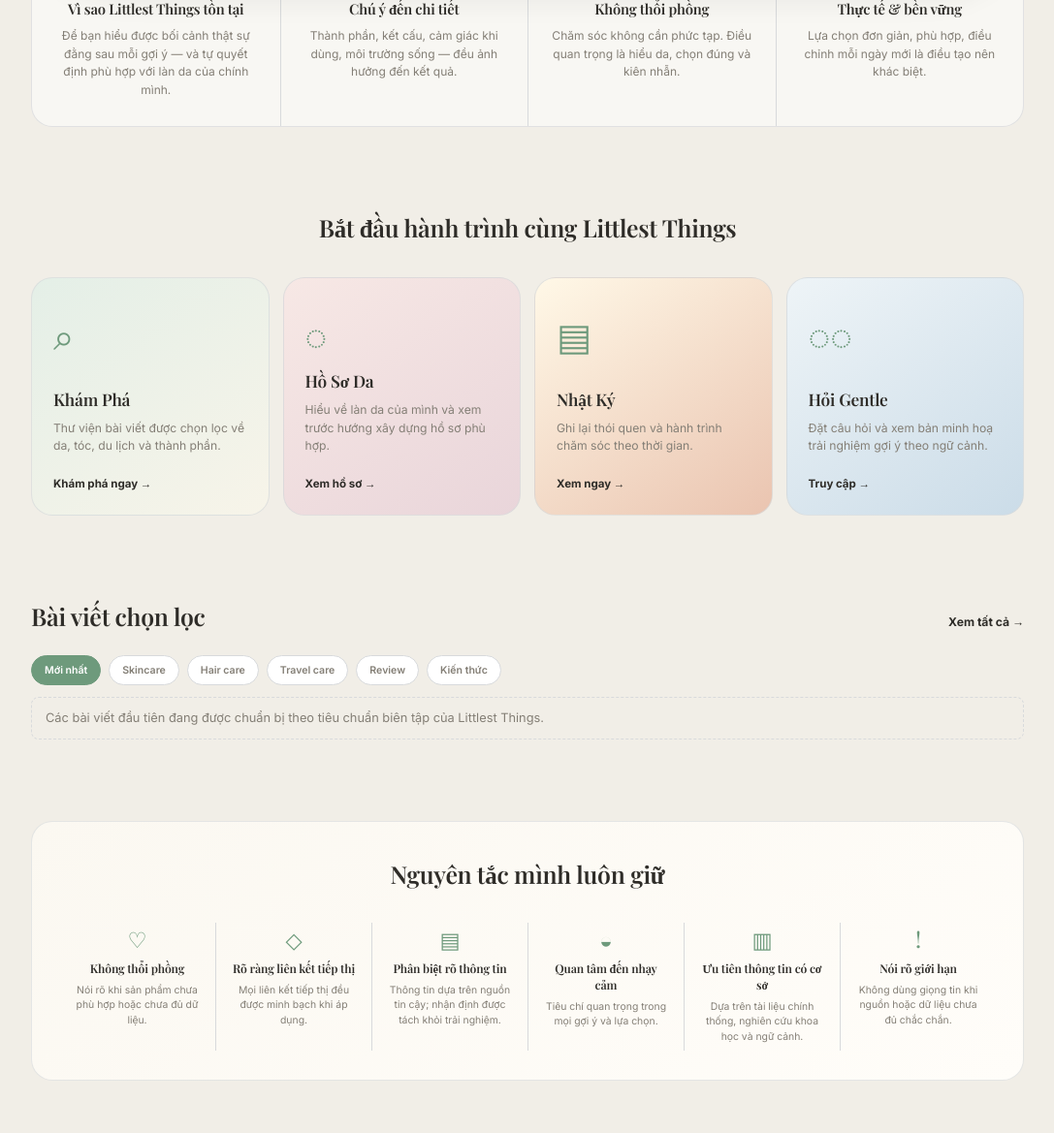
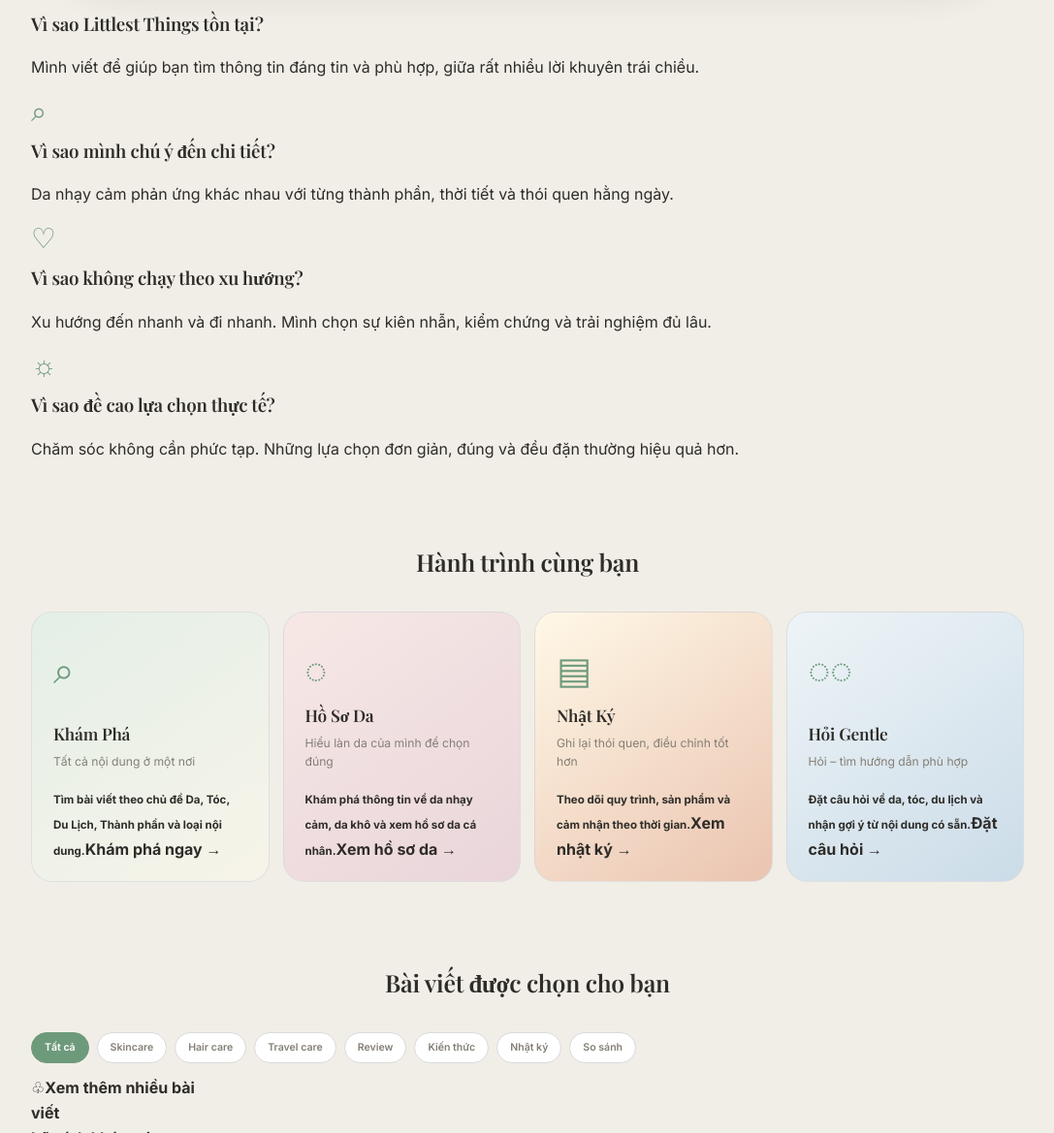
Before and after one commit to gentle-journal/gentle-journal, a Jekyll site: the page built from index.html, in a window 1280 px wide and 1400 px high, scrolled down 897 px. Shown: the part 231-1400 px from the top of the window at 97% size, without its empty margins (96-1183 px from the left). Built offline with Jekyll 4.4.1, drawn with Linux system fonts in a browser that asks for light colours; some web fonts are replaced; some of the changed text lies outside the part shown.

Commit message:
Match homepage layout to approved Concept C mockup

```diff
--- a/index.html
+++ b/index.html
@@ -4,97 +4,88 @@
 ---
 <section class="home-hero" aria-labelledby="home-hero-title">
   <div class="home-hero-copy">
-    <div class="eyebrow">Littlest Things</div>
-    <h1 id="home-hero-title">Littlest Things là nhật ký chăm sóc da, tóc và du lịch mỗi ngày.</h1>
-    <p>Ghi lại những điều nhỏ bé trong hành trình chăm sóc da nhạy cảm, da khô — để lựa chọn của bạn thực tế hơn, nhẹ nhàng hơn và bền vững hơn.</p>
+    <h1 id="home-hero-title">Littlest Things là<br>nhật ký <span class="tone-mint">chăm sóc da</span>,<br><span class="tone-rose">tóc</span> và <span class="tone-rose">du lịch</span> mỗi ngày.</h1>
+    <p>Nơi mình chia sẻ kiến thức, trải nghiệm thực tế và gợi ý phù hợp cho làn da nhạy cảm, da khô.<br>Không thổi phồng. Chỉ những điều thật sự hữu ích.</p>
     <div class="home-actions">
-      <a class="btn-primary" href="{{ '/kham-pha/' | relative_url }}">Khám Phá nội dung</a>
+      <a class="btn-primary" href="{{ '/kham-pha/' | relative_url }}">Khám phá nội dung</a>
       <a class="btn-secondary" href="{{ '/gioi-thieu/' | relative_url }}">Hiểu thêm về Littlest Things</a>
     </div>
   </div>
   <div class="home-hero-art" aria-hidden="true">
-    <svg viewBox="0 0 520 420" fill="none">
-      <ellipse cx="270" cy="356" rx="190" ry="18" fill="#2E2C28" opacity=".05"/>
-      <path d="M96 282h132v70H104c-5 0-8-3-8-8z" fill="#fff" stroke="#B5788A" stroke-width="3" filter="url(#crayon)"/>
-      <path d="M228 282h132v62c0 5-3 8-8 8H228z" fill="#fff" stroke="#B5788A" stroke-width="3" filter="url(#crayon)"/>
-      <path d="M122 302h78M122 320h66M250 302h78M250 320h66" stroke="#E9D5DA" stroke-width="4" stroke-linecap="round"/>
-      <path d="M210 160c0-11 8-19 19-19h46c11 0 19 8 19 19l8 104c1 17-11 31-28 31h-44c-17 0-29-14-28-31z" fill="#F8F7F3" stroke="#6E9A7C" stroke-width="4" filter="url(#crayon)"/>
-      <rect x="226" y="116" width="52" height="28" rx="6" fill="#fff" stroke="#6E9A7C" stroke-width="4" filter="url(#crayon)"/>
-      <path d="M252 114c-2-36 12-62 34-82M254 90c-20-6-34-18-42-33M270 68c18-5 31-17 40-33" stroke="#6E9A7C" stroke-width="4" stroke-linecap="round" filter="url(#crayon)"/>
-      <path d="M214 56c11-5 23 0 27 10-12 7-24 3-27-10ZM307 35c12-4 23 2 26 13-13 6-24 0-26-13ZM282 28c-3-12 4-24 16-27 5 13-2 24-16 27Z" fill="#AECBB4" opacity=".9"/>
-      <path d="M356 201h48l10 99c1 12-8 22-20 22h-28c-12 0-21-10-20-22z" fill="#F7F4ED" stroke="#B5788A" stroke-width="4" filter="url(#crayon)"/>
-      <rect x="367" y="174" width="26" height="30" rx="4" fill="#fff" stroke="#B5788A" stroke-width="3"/>
-      <path d="M86 332c18-28 33-37 55-50M118 296c-2-16 6-29 20-36M130 307c15-8 30-7 43 2M414 320c20-25 35-34 55-46M448 286c-3-15 4-28 17-35" stroke="#6E9A7C" stroke-width="3" stroke-linecap="round" filter="url(#crayon)"/>
-      <circle cx="83" cy="218" r="8" fill="#DDD0DE"/><circle cx="425" cy="155" r="7" fill="#F1E9B9"/>
+    <svg viewBox="0 0 620 410" fill="none">
+      <path d="M420 18v196M506 18v196M420 18h86M420 107h86" stroke="#D8DADC" stroke-width="2" opacity=".8"/>
+      <path d="M514 31c22 9 41 24 56 45M516 78c20-7 39-8 58-3" stroke="#AECBB4" stroke-width="3" opacity=".45" filter="url(#crayon)"/>
+      <ellipse cx="336" cy="345" rx="230" ry="18" fill="#2E2C28" opacity=".035"/>
+      <path d="M204 292c0-10 8-18 18-18h68c10 0 18 8 18 18v53H204z" fill="#fff" stroke="#847F76" stroke-width="2.6" filter="url(#crayon)"/>
+      <path d="M308 292c0-10 8-18 18-18h70c10 0 18 8 18 18v53H308z" fill="#fff" stroke="#847F76" stroke-width="2.6" filter="url(#crayon)"/>
+      <path d="M226 298h57M226 314h48M331 299h58M331 315h46" stroke="#EAC4B0" stroke-width="3" stroke-linecap="round"/>
+      <path d="M355 76c0-9 7-16 16-16h24c9 0 16 7 16 16v175h-56z" fill="#FAF8F4" stroke="#847F76" stroke-width="2.7" filter="url(#crayon)"/>
+      <rect x="368" y="43" width="30" height="20" rx="4" fill="#fff" stroke="#847F76" stroke-width="2.4"/>
+      <path d="M378 45V22M378 28c-16-7-25-17-30-30M380 20c12-10 23-13 35-12M381 55c-22-9-38-8-52 2" stroke="#6E9A7C" stroke-width="3" stroke-linecap="round" filter="url(#crayon)"/>
+      <path d="M347 0c10-5 21 0 25 10-11 6-21 2-25-10ZM415 7c12-3 22 3 24 14-12 5-22-1-24-14ZM330 53c10-8 22-7 30 1-8 10-20 10-30-1Z" fill="#AECBB4" opacity=".75"/>
+      <path d="M254 111c0-7 6-13 13-13h37c7 0 13 6 13 13v135c0 9-7 16-16 16h-31c-9 0-16-7-16-16z" fill="#FBF8F2" stroke="#847F76" stroke-width="2.6" filter="url(#crayon)"/>
+      <rect x="267" y="77" width="35" height="23" rx="4" fill="#fff" stroke="#847F76" stroke-width="2.3"/>
+      <path d="M147 162c0-8 6-14 14-14h33c8 0 14 6 14 14v93c0 8-6 14-14 14h-33c-8 0-14-6-14-14z" fill="#FBF8F2" stroke="#847F76" stroke-width="2.5" filter="url(#crayon)"/>
+      <rect x="159" y="128" width="26" height="22" rx="3" fill="#fff" stroke="#847F76" stroke-width="2.2"/>
+      <path d="M427 155h54l10 108c1 10-7 19-17 19h-40c-10 0-18-9-17-19z" fill="#FFF8E8" stroke="#847F76" stroke-width="2.7" filter="url(#crayon)"/>
+      <path d="M436 169h36" stroke="#EAC4B0" stroke-width="4" stroke-linecap="round"/>
+      <ellipse cx="531" cy="265" rx="37" ry="18" fill="#F7F2E8" stroke="#847F76" stroke-width="2.2" filter="url(#crayon)"/>
+      <path d="M498 236h64l-8 31c-3 10-12 17-23 17s-20-7-23-17z" fill="#FFF7E8" stroke="#847F76" stroke-width="2.5" filter="url(#crayon)"/>
+      <path d="M562 245c20-2 26 24 7 30" stroke="#847F76" stroke-width="2.5"/>
+      <path d="M430 322c28-21 54-31 79-31M489 298c-5-14 0-27 14-39M504 309c17-9 33-8 48 2" stroke="#6E9A7C" stroke-width="2.6" stroke-linecap="round" filter="url(#crayon)"/>
     </svg>
   </div>
 </section>
 
 <section class="home-story" aria-labelledby="story-title">
-  <div class="section-heading centered">
-    <div class="eyebrow">Ý nghĩa của Littlest Things</div>
-    <h2 id="story-title">Những điều nhỏ, khác biệt lớn</h2>
+  <div class="story-intro">
+    <div class="story-intro-art" aria-hidden="true">⌁</div>
+    <div>
+      <div class="eyebrow">Ý nghĩa của Littlest Things</div>
+      <h2 id="story-title">Những điều nhỏ bé,<br>tạo nên sự khác biệt lớn.</h2>
+    </div>
   </div>
-  <div class="story-grid">
-    <article class="story-item">
-      <div class="story-icon">⌁</div>
-      <h3>Vì sao Littlest Things tồn tại</h3>
-      <p>Để bạn hiểu được bối cảnh thật sự đằng sau mỗi gợi ý — và tự quyết định phù hợp với làn da của chính mình.</p>
-    </article>
-    <article class="story-item">
-      <div class="story-icon">⌕</div>
-      <h3>Chú ý đến chi tiết</h3>
-      <p>Thành phần, kết cấu, cảm giác khi dùng, môi trường sống — đều ảnh hưởng đến kết quả.</p>
-    </article>
-    <article class="story-item">
-      <div class="story-icon">♡</div>
-      <h3>Không thổi phồng</h3>
-      <p>Chăm sóc không cần phức tạp. Điều quan trọng là hiểu da, chọn đúng và kiên nhẫn.</p>
-    </article>
-    <article class="story-item">
-      <div class="story-icon">♧</div>
-      <h3>Thực tế & bền vững</h3>
-      <p>Lựa chọn đơn giản, phù hợp, điều chỉnh mỗi ngày mới là điều tạo nên khác biệt.</p>
-    </article>
+  <div class="story-values">
+    <article><div class="story-icon">♧</div><h3>Vì sao Littlest Things tồn tại?</h3><p>Mình viết để giúp bạn tìm thông tin đáng tin và phù hợp, giữa rất nhiều lời khuyên trái chiều.</p></article>
+    <article><div class="story-icon">⌕</div><h3>Vì sao mình chú ý đến chi tiết?</h3><p>Da nhạy cảm phản ứng khác nhau với từng thành phần, thời tiết và thói quen hằng ngày.</p></article>
+    <article><div class="story-icon">♡</div><h3>Vì sao không chạy theo xu hướng?</h3><p>Xu hướng đến nhanh và đi nhanh. Mình chọn sự kiên nhẫn, kiểm chứng và trải nghiệm đủ lâu.</p></article>
+    <article><div class="story-icon">☼</div><h3>Vì sao đề cao lựa chọn thực tế?</h3><p>Chăm sóc không cần phức tạp. Những lựa chọn đơn giản, đúng và đều đặn thường hiệu quả hơn.</p></article>
   </div>
 </section>
 
 <section class="home-journey" aria-labelledby="journey-title">
-  <div class="section-heading centered">
-    <h2 id="journey-title">Bắt đầu hành trình cùng Littlest Things</h2>
-  </div>
+  <div class="section-heading centered"><h2 id="journey-title">Hành trình cùng bạn</h2></div>
   <div class="journey-grid">
     <a class="journey-card journey-discovery" href="{{ '/kham-pha/' | relative_url }}">
       <div class="journey-illustration">⌕</div>
-      <div><h3>Khám Phá</h3><p>Thư viện bài viết được chọn lọc về da, tóc, du lịch và thành phần.</p><span>Khám phá ngay →</span></div>
+      <div><h3>Khám Phá</h3><p>Tất cả nội dung ở một nơi</p><span>Tìm bài viết theo chủ đề Da, Tóc, Du Lịch, Thành phần và loại nội dung.</span><b>Khám phá ngay →</b></div>
     </a>
     <a class="journey-card journey-profile" href="{{ '/ho-so-da/' | relative_url }}">
       <div class="journey-illustration">◌</div>
-      <div><h3>Hồ Sơ Da</h3><p>Hiểu về làn da của mình và xem trước hướng xây dựng hồ sơ phù hợp.</p><span>Xem hồ sơ →</span></div>
+      <div><h3>Hồ Sơ Da</h3><p>Hiểu làn da của mình để chọn đúng</p><span>Khám phá thông tin về da nhạy cảm, da khô và xem hồ sơ da cá nhân.</span><b>Xem hồ sơ da →</b></div>
     </a>
     <a class="journey-card journey-diary" href="{{ '/nhat-ky/' | relative_url }}">
       <div class="journey-illustration">▤</div>
-      <div><h3>Nhật Ký</h3><p>Ghi lại thói quen và hành trình chăm sóc theo thời gian.</p><span>Xem ngay →</span></div>
+      <div><h3>Nhật Ký</h3><p>Ghi lại thói quen, điều chỉnh tốt hơn</p><span>Theo dõi quy trình, sản phẩm và cảm nhận theo thời gian.</span><b>Xem nhật ký →</b></div>
     </a>
     <a class="journey-card journey-ask" href="{{ '/hoi-gentle/' | relative_url }}">
       <div class="journey-illustration">◌◌</div>
-      <div><h3>Hỏi Gentle</h3><p>Đặt câu hỏi và xem bản minh hoạ trải nghiệm gợi ý theo ngữ cảnh.</p><span>Truy cập →</span></div>
+      <div><h3>Hỏi Gentle</h3><p>Hỏi – tìm hướng dẫn phù hợp</p><span>Đặt câu hỏi về da, tóc, du lịch và nhận gợi ý từ nội dung có sẵn.</span><b>Đặt câu hỏi →</b></div>
     </a>
   </div>
 </section>
 
 <section class="home-selected" aria-labelledby="selected-title">
-  <div class="section-title selected-heading">
-    <h2 id="selected-title">Bài viết chọn lọc</h2>
-    <a class="see-all" href="{{ '/kham-pha/' | relative_url }}">Xem tất cả →</a>
-  </div>
+  <div class="section-heading centered"><h2 id="selected-title">Bài viết được chọn cho bạn</h2></div>
   <div class="selected-tabs" role="list" aria-label="Các chủ đề nội dung">
-    <span class="selected-tab active" role="listitem">Mới nhất</span>
+    <span class="selected-tab active" role="listitem">Tất cả</span>
     <span class="selected-tab" role="listitem">Skincare</span>
     <span class="selected-tab" role="listitem">Hair care</span>
     <span class="selected-tab" role="listitem">Travel care</span>
     <span class="selected-tab" role="listitem">Review</span>
     <span class="selected-tab" role="listitem">Kiến thức</span>
+    <span class="selected-tab" role="listitem">Nhật ký</span>
+    <span class="selected-tab" role="listitem">So sánh</span>
   </div>
 
   {% assign all_posts = "" | split: "" %}
@@ -104,13 +95,10 @@
   {% for p in site["so-sanh"] %}{% assign all_posts = all_posts | push: p %}{% endfor %}
   {% assign sorted_posts = all_posts | sort: "date" | reverse %}
 
-  {% if sorted_posts.size > 0 %}
   <div class="selected-row">
-  {% for post in sorted_posts limit:5 %}
+  {% for post in sorted_posts limit:4 %}
     <article class="selected-card">
-      <div class="selected-photo" aria-hidden="true">
-        <div class="bottle-cluster"><div class="bottle b2"></div><div class="bottle"></div><div class="bottle b3"></div></div>
-      </div>
+      <div class="selected-photo" aria-hidden="true"><div class="bottle-cluster"><div class="bottle b2"></div><div class="bottle"></div><div class="bottle b3"></div></div></div>
       <div class="selected-body">
         <div class="selected-kicker">{{ post.section }}</div>
         <h3><a href="{{ post.url | relative_url }}">{{ post.title }}</a></h3>
@@ -118,33 +106,26 @@
       </div>
     </article>
   {% endfor %}
+    <a class="selected-more" href="{{ '/kham-pha/' | relative_url }}"><span>♧</span><strong>Xem thêm nhiều bài viết<br>hữu ích khác tại<br>Khám Phá</strong><b>→</b></a>
   </div>
-  {% else %}
-  <div class="not-live-note">Các bài viết đầu tiên đang được chuẩn bị theo tiêu chuẩn biên tập của Littlest Things.</div>
-  {% endif %}
 </section>
 
 <section class="home-trust" aria-labelledby="trust-title">
-  <div class="section-heading centered">
-    <h2 id="trust-title">Nguyên tắc mình luôn giữ</h2>
-  </div>
+  <div class="section-heading centered"><h2 id="trust-title">Nguyên tắc mình luôn giữ</h2></div>
   <div class="trust-grid">
     <article><div class="trust-icon">♡</div><h3>Không thổi phồng</h3><p>Nói rõ khi sản phẩm chưa phù hợp hoặc chưa đủ dữ liệu.</p></article>
-    <article><div class="trust-icon">◇</div><h3>Rõ ràng liên kết tiếp thị</h3><p>Mọi liên kết tiếp thị đều được minh bạch khi áp dụng.</p></article>
-    <article><div class="trust-icon">▤</div><h3>Phân biệt rõ thông tin</h3><p>Thông tin dựa trên nguồn tin cậy; nhận định được tách khỏi trải nghiệm.</p></article>
-    <article><div class="trust-icon">◒</div><h3>Quan tâm đến nhạy cảm</h3><p>Tiêu chí quan trọng trong mọi gợi ý và lựa chọn.</p></article>
-    <article><div class="trust-icon">▥</div><h3>Ưu tiên thông tin có cơ sở</h3><p>Dựa trên tài liệu chính thống, nghiên cứu khoa học và ngữ cảnh.</p></article>
-    <article><div class="trust-icon">!</div><h3>Nói rõ giới hạn</h3><p>Không dùng giọng tin khi nguồn hoặc dữ liệu chưa đủ chắc chắn.</p></article>
+    <article><div class="trust-icon">◇</div><h3>Nói rõ khi có liên kết tiếp thị</h3><p>Mọi liên kết tiếp thị đều được minh bạch khi áp dụng.</p></article>
+    <article><div class="trust-icon">▤</div><h3>Phân biệt thông tin, nhận định và trải nghiệm</h3><p>Thông tin dựa trên nguồn tin cậy. Nhận định dựa trên trải nghiệm thực tế.</p></article>
+    <article><div class="trust-icon">◒</div><h3>Quan tâm đến da nhạy cảm / da khô</h3><p>Nhiều nội dung được viết đặc biệt cho làn da dễ kích ứng.</p></article>
+    <article><div class="trust-icon">▥</div><h3>Ưu tiên thông tin có cơ sở</h3><p>Dựa trên tài liệu chính thống, nghiên cứu khoa học.</p></article>
+    <article><div class="trust-icon">!</div><h3>Nói rõ giới hạn khi chưa đủ thông tin</h3><p>Luôn trung thực về những gì mình biết và chưa biết.</p></article>
   </div>
 </section>
 
 <section class="home-final-cta" aria-labelledby="final-cta-title">
+  <div class="final-cta-art" aria-hidden="true">☕⌁</div>
   <div class="final-cta-copy">
-    <h2 id="final-cta-title">Tiếp tục khám phá hành trình chăm sóc của bạn</h2>
-    <p>Tìm bài viết hữu ích tiếp theo hoặc quay lại những điều cơ bản.</p>
+    <h2 id="final-cta-title">Bắt đầu hành trình nhẹ nhàng<br>cùng Littlest Things.</h2>
   </div>
-  <div class="home-actions">
-    <a class="btn-primary" href="{{ '/kham-pha/' | relative_url }}">Khám Phá ngay</a>
-    <a class="btn-secondary" href="{{ '/' | relative_url }}">Quay về Trang chủ</a>
-  </div>
+  <a class="btn-primary" href="{{ '/kham-pha/' | relative_url }}">Khám phá ngay →</a>
 </section>
```
